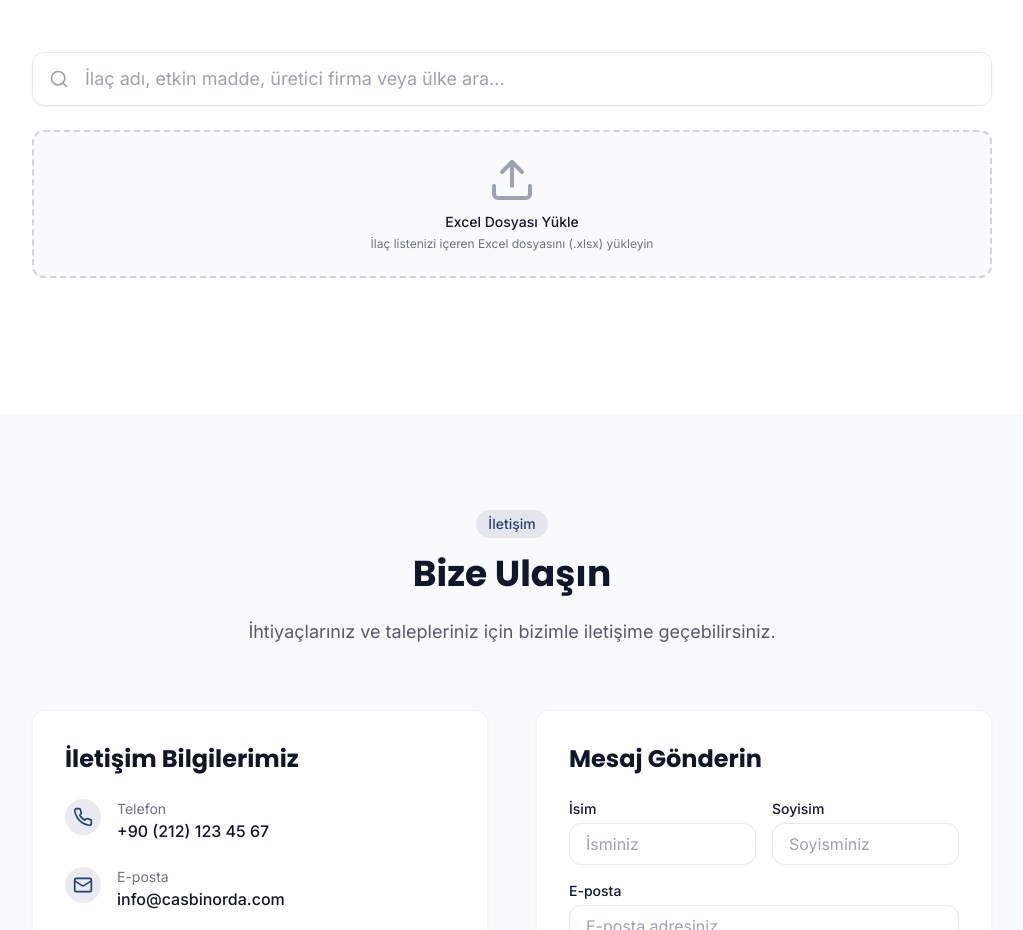
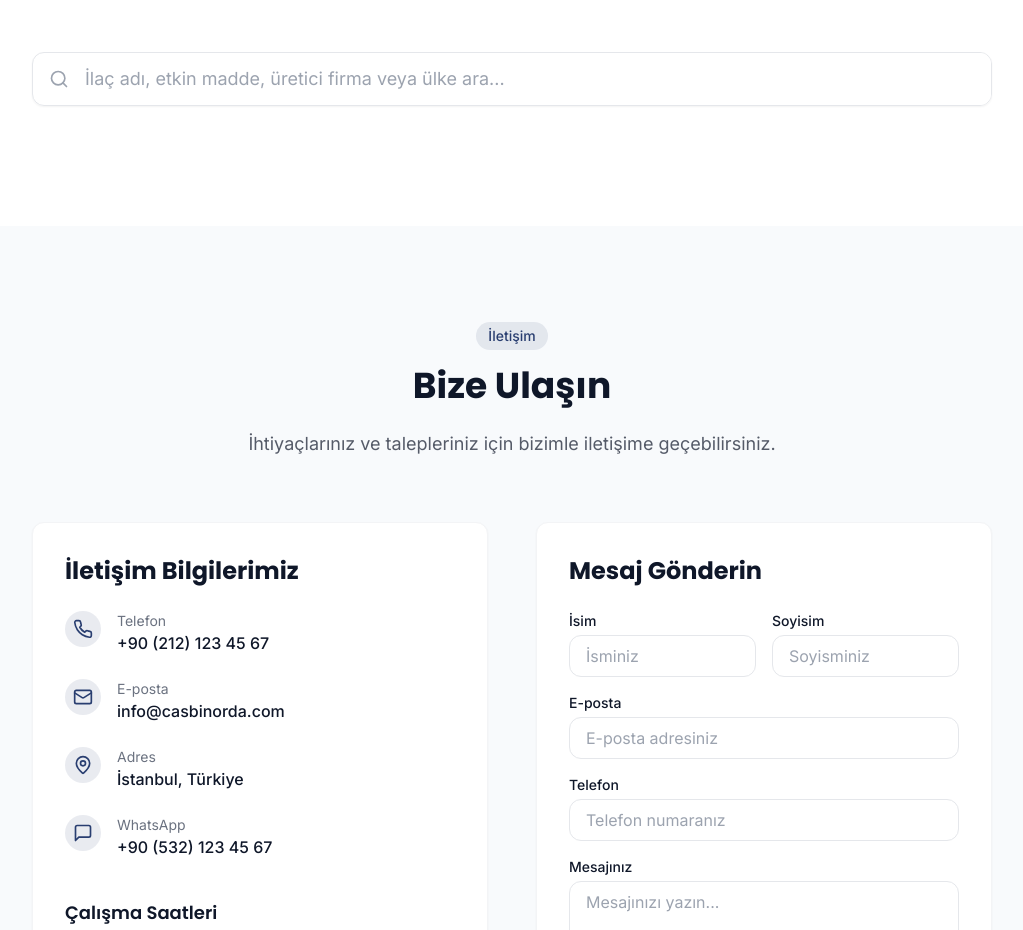
Before and after one commit to fatih9089/casabinorda_new, a React (Vite) app: page / in a window 1280 px wide. Shown: the part 1700-2630 px from the top of the page, without its empty margins (128-1151 px from the left). Built offline with nearby package versions, Linux system fonts and the light colour scheme.

Commit message:
Remove Excel upload functionality
The Excel file upload feature has been removed from the application.

```diff
--- a/src/components/SearchSection.tsx
+++ b/src/components/SearchSection.tsx
@@ -5,7 +5,6 @@ import { Search } from 'lucide-react';
 import { Medicine } from '../types/medicine';
 import { mockMedicines } from '../data/mockMedicines';
 import SearchResults from './search/SearchResults';
-import FileUpload from './search/FileUpload';
 import CartPanel from './cart/CartPanel';
 import CartButton from './cart/CartButton';
 
@@ -15,7 +14,6 @@ const SearchSection = () => {
   const [cartItems, setCartItems] = useState<(Medicine & { quantity: number })[]>([]);
   const [isCartOpen, setIsCartOpen] = useState(false);
   const [medicines, setMedicines] = useState<Medicine[]>(mockMedicines);
-  const [fileUploadError, setFileUploadError] = useState<string | null>(null);
 
   const searchRef = useRef(null);
   const isInView = useInView(searchRef, { once: true, amount: 0.3 });
@@ -140,15 +138,6 @@ const SearchSection = () => {
             </div>
           </motion.div>
 
-          {/* Excel Dosyası Yükleme */}
-          <FileUpload
-            medicines={medicines}
-            setMedicines={setMedicines}
-            fileUploadError={fileUploadError}
-            setFileUploadError={setFileUploadError}
-            itemVariants={itemVariants}
-          />
-
           {/* Search Results */}
           <SearchResults
             searchResults={searchResults}
--- a/src/components/search/FileUpload.tsx
+++ /dev/null
@@ -1,98 +0,0 @@
-
-import { useRef } from 'react';
-import { motion } from 'framer-motion';
-import { Upload } from 'lucide-react';
-import * as XLSX from 'xlsx';
-import { Medicine } from '../../types/medicine';
-
-interface FileUploadProps {
-  medicines: Medicine[];
-  setMedicines: React.Dispatch<React.SetStateAction<Medicine[]>>;
-  fileUploadError: string | null;
-  setFileUploadError: React.Dispatch<React.SetStateAction<string | null>>;
-  itemVariants: any;
-}
-
-const FileUpload = ({ medicines, setMedicines, fileUploadError, setFileUploadError, itemVariants }: FileUploadProps) => {
-  const fileInputRef = useRef<HTMLInputElement>(null);
-
-  const handleFileUpload = (event: React.ChangeEvent<HTMLInputElement>) => {
-    setFileUploadError(null);
-    const file = event.target.files?.[0];
-
-    if (!file) return;
-
-    const reader = new FileReader();
-    reader.onload = (e) => {
-      try {
-        const data = e.target?.result;
-        const workbook = XLSX.read(data, { type: 'binary' });
-        const sheetName = workbook.SheetNames[0];
-        const worksheet = workbook.Sheets[sheetName];
-        const jsonData = XLSX.utils.sheet_to_json(worksheet);
-
-        // Doğru veri formatını kontrol et ve dönüştür
-        const newMedicines = jsonData.map((row: any, index) => {
-          // Excel'den gelen verilerin alan isimlerini kontrol et
-          if (!row.name || !row.activeIngredient || !row.category) {
-            throw new Error('Excel dosyası doğru formatı içermiyor. İlaç adı, etkin madde ve kategori alanları zorunludur.');
-          }
-
-          return {
-            id: (medicines.length > 0 ? Math.max(...medicines.map(m => m.id)) : 0) + index + 1,
-            name: row.name,
-            activeIngredient: row.activeIngredient,
-            category: row.category,
-            packaging: row.packaging || '',
-            manufacturer: row.manufacturer || '',
-            country: row.country || '',
-          };
-        });
-
-        setMedicines(prevMedicines => [...prevMedicines, ...newMedicines]);
-
-        // Dosya seçimini sıfırla
-        if (fileInputRef.current) {
-          fileInputRef.current.value = '';
-        }
-      } catch (error) {
-        console.error('Excel dosyası yüklenirken hata oluştu:', error);
-        setFileUploadError('Excel dosyası yüklenirken bir hata oluştu. Lütfen doğru formatta bir dosya yüklediğinizden emin olun.');
-      }
-    };
-
-    reader.onerror = () => {
-      setFileUploadError('Dosya okunurken bir hata oluştu.');
-    };
-
-    reader.readAsBinaryString(file);
-  };
-
-  return (
-    <motion.div variants={itemVariants} className="mb-10">
-      <div className="flex items-center justify-center p-6 border-2 border-dashed border-gray-300 rounded-lg bg-gray-50 hover:bg-gray-100 transition-colors cursor-pointer" onClick={() => fileInputRef.current?.click()}>
-        <div className="text-center">
-          <Upload className="mx-auto h-12 w-12 text-gray-400" />
-          <div className="mt-2">
-            <span className="block text-sm font-medium text-gray-900">Excel Dosyası Yükle</span>
-            <span className="block text-xs text-gray-500 mt-1">İlaç listenizi içeren Excel dosyasını (.xlsx) yükleyin</span>
-          </div>
-          <input
-            ref={fileInputRef}
-            type="file"
-            className="hidden"
-            accept=".xlsx, .xls"
-            onChange={handleFileUpload}
-          />
-        </div>
-      </div>
-      {fileUploadError && (
-        <div className="mt-2 p-3 bg-red-50 text-red-700 rounded-md text-sm">
-          {fileUploadError}
-        </div>
-      )}
-    </motion.div>
-  );
-};
-
-export default FileUpload;
```
